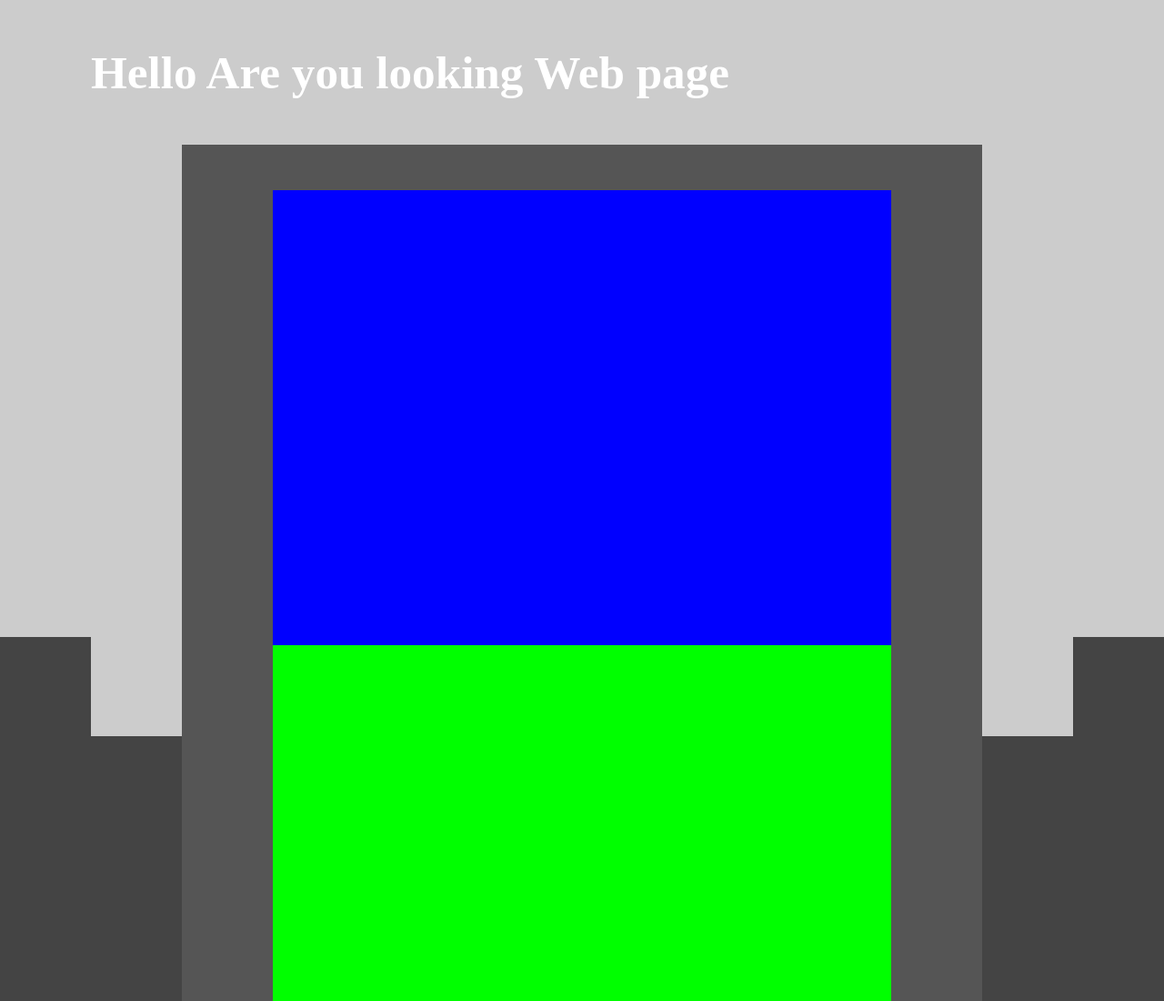
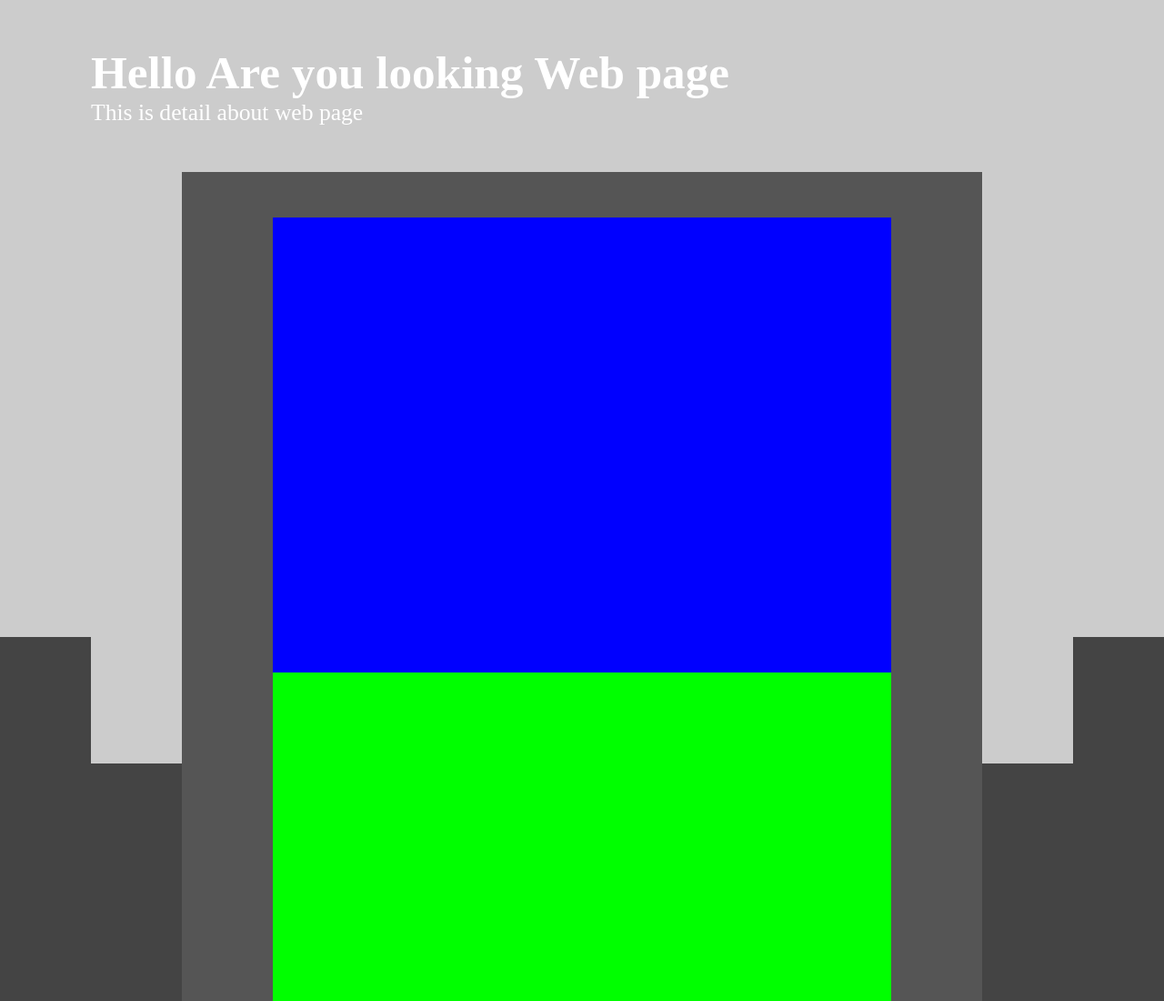
Before and after one commit to ashenafianiyo/ashenafianiyo.github.io, a plain HTML site: page index.html in a window 1280 px wide. Shown: the top 1100 px of the page at 91% size. Drawn offline with Linux system fonts and the light colour scheme.

Commit message:
First p  Web page Assignment

```diff
--- a/index.html
+++ b/index.html
@@ -9,12 +9,14 @@
 <body>
   <header>
     <h1>Hello Are you looking Web page</h1>
+    <p>This is detail about web page</p>
     <header>
   <div id="about">
     <div id="aboutleft"></div>
     <div id="aboutright"></div>
     <div id="contact"></div>
     <div id="skill"></div>
+
     <div>
  <footer>
    &copy; 2025 my first web page
```
